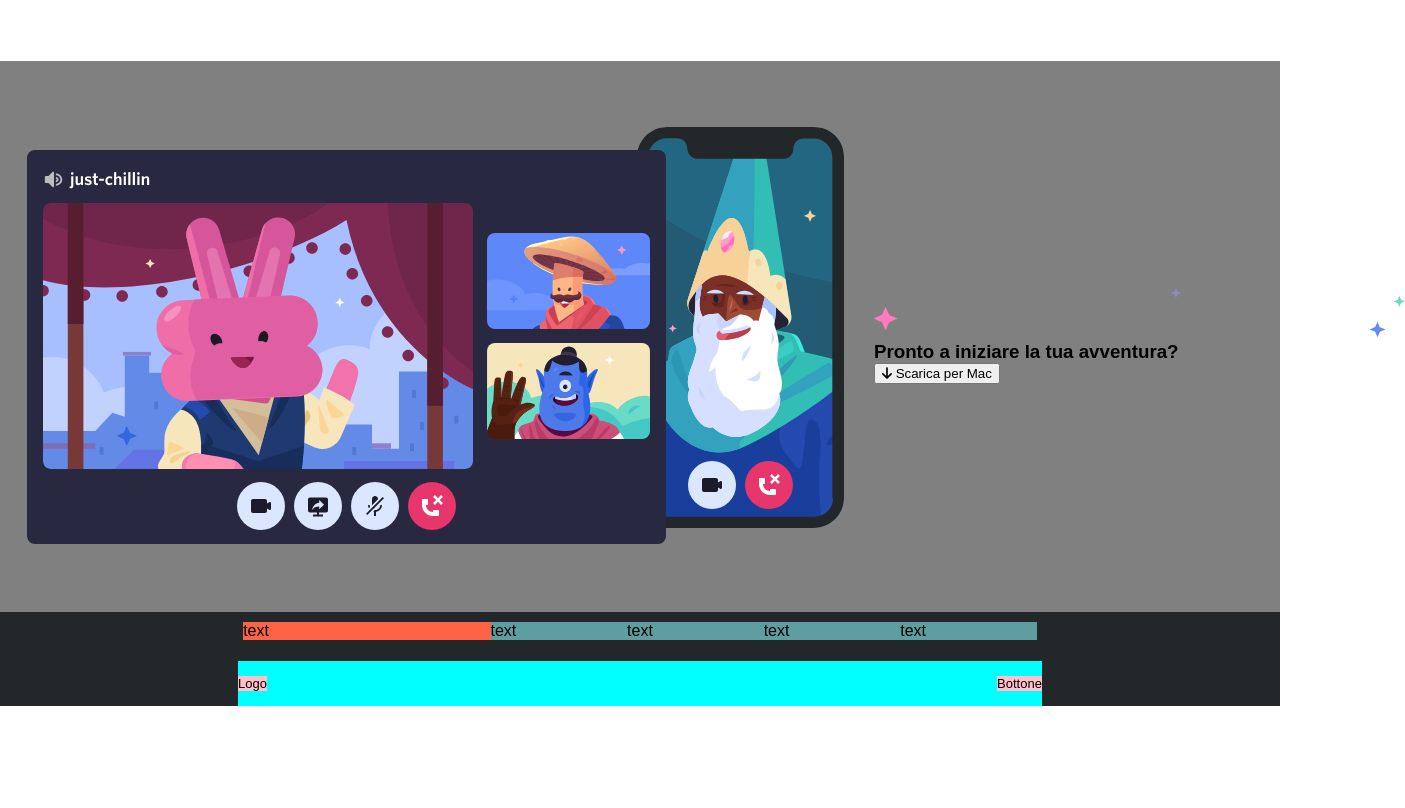
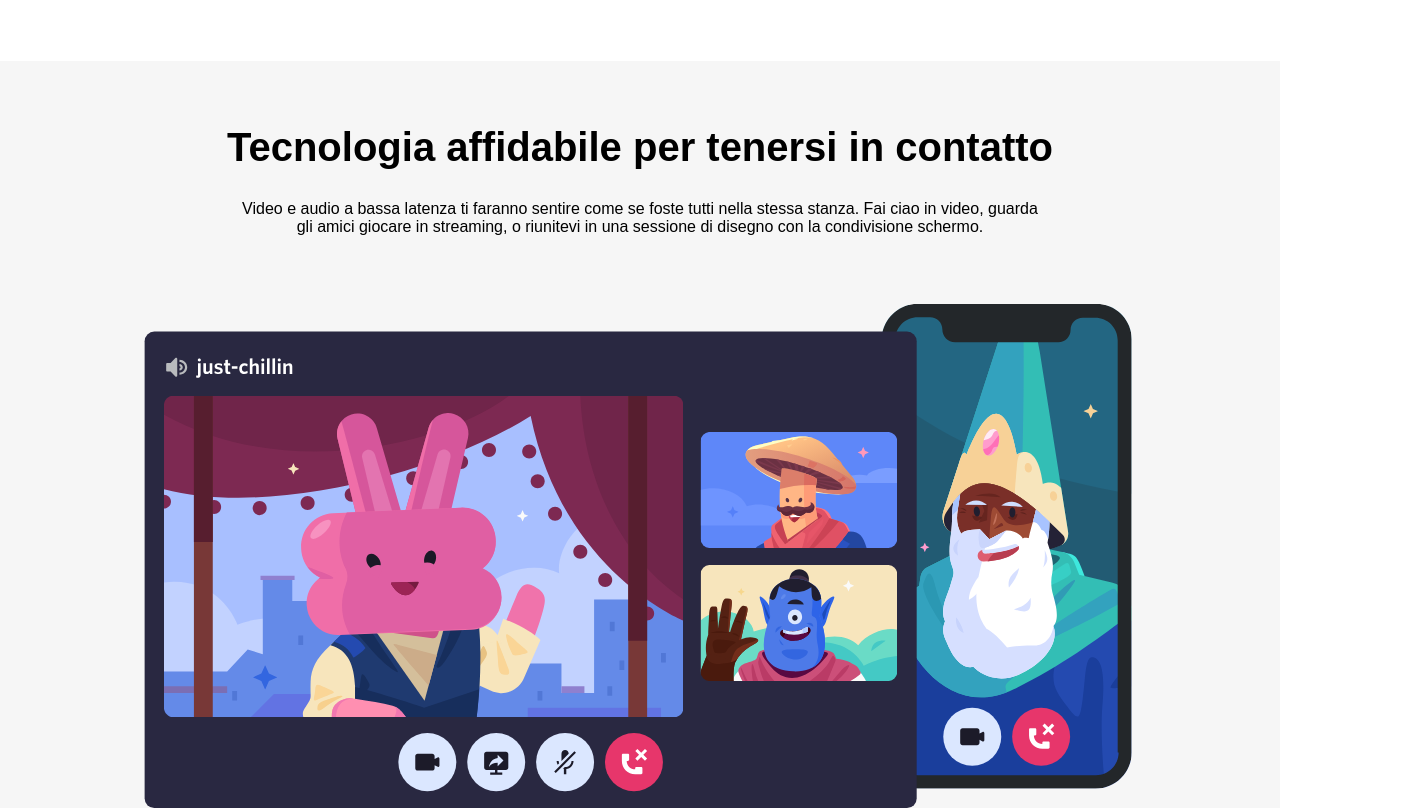
Before and after one commit to vmqxdv/htmlcss-discord, a plain HTML site: page index.html in a window 1280 px wide. Shown: the part 1920-2728 px from the top of the page, 1405 px wide, since content can reach past the window. Before the commit the page ends 2626 px from the top, so only its background shows below. Drawn offline with Linux system fonts and the light colour scheme.

Commit message:
style: styled the big section

```diff
--- a/css/style.css
+++ b/css/style.css
@@ -4,6 +4,11 @@
   font-family: Arial, Helvetica, sans-serif;
 }
 
+div>button {
+  padding: .5em .8em;
+  border-radius: 1em;
+  border: none;
+}
 /* \GENERAL */
 
 
@@ -69,12 +74,6 @@ main>div {
   padding-bottom: 1.2em;
 }
 
-.hero>div>button {
-  padding: .5em .8em;
-  border-radius: 1em;
-  border: none;
-}
-
 .hero>div>:last-child {
   color: white;
   background-color: #23272a;
@@ -104,7 +103,7 @@ main>div {
   width: 35em;
 }
 
-.second>div>h2, .third>div>h2 {
+.second>div>h2, .third>div>h2, .forth>div>h2 {
   font-size: 2.5em;
   padding-bottom: 0.75em;
 }
@@ -126,13 +125,40 @@ main>div {
 
 /* FORTH - SECTION */
 .forth {
-  background-color: grey;
+  background-color: #f6f6f6;
+  flex-direction: column;
+  padding: 5% 10%;
 }
 
-.forth>div:only-child {
-  background-color: green;
+.forth>div {
+  display: flex;
+  flex-direction: column;
+  align-items: center;
 }
 
+.forth>div>p {
+  text-align: center;
+  max-width: 50em;
+}
+
+.forth>img {
+  width: 66em;
+  padding-bottom: 3%;
+}
+
+.forth>div>img {
+  position: absolute;
+}
+
+.forth>div>h3 {
+  padding: 1.5em 0;
+  font-size: 1.7em;
+}
+
+.forth>div>button {
+  color: white;
+  background-color: #7288da;
+}
 /* \FORTH - SECTION */
 
 
```
